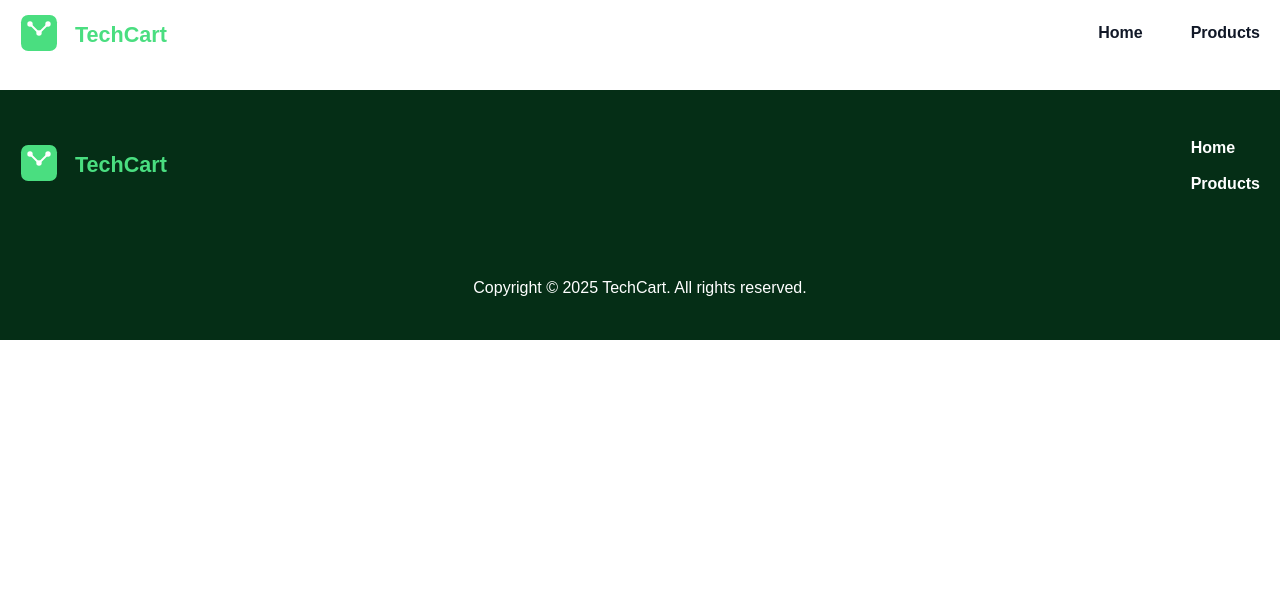
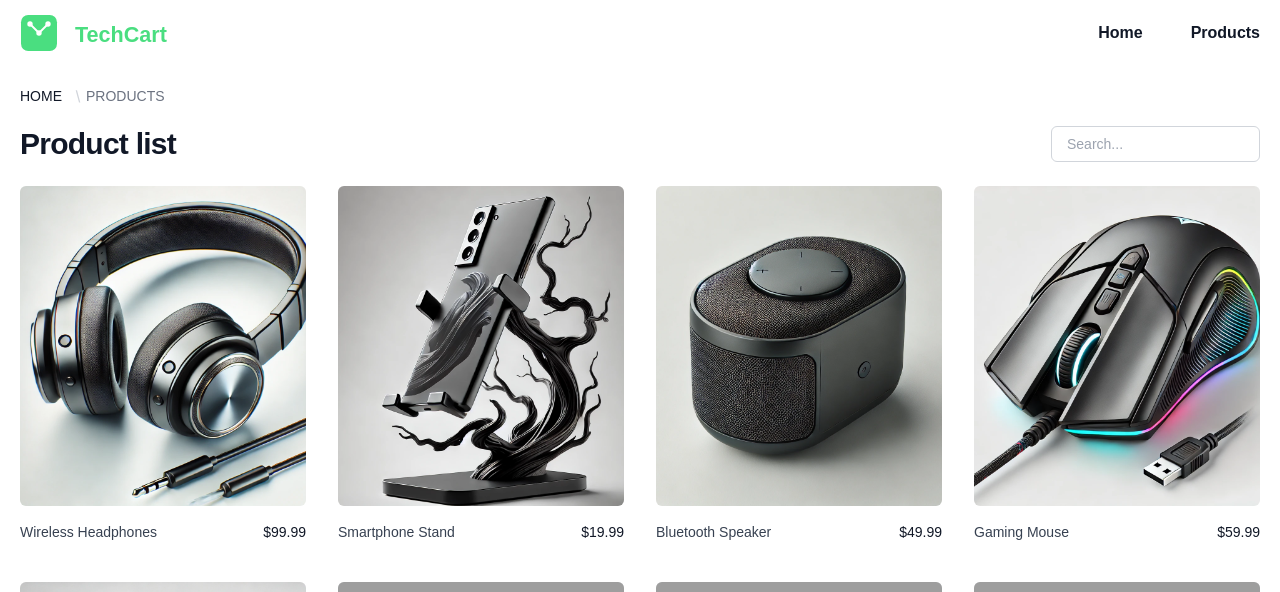
Before and after one commit to DimaOsinnii/nextjs-products, a Next.js app: page /products in a window 1280 px wide. Shown: the top 592 px of the page. Built offline with nearby package versions, Linux system fonts and the light colour scheme; grey boxes are pictures that could not be loaded.

Commit message:
create products list page

```diff
--- /dev/null
+++ b/src/app/products/filters.tsx
@@ -0,0 +1,33 @@
+'use client';
+
+import SearchInput from '@/components/search-input';
+import { useState } from 'react';
+import { useDebounceFunction } from '@/hooks/useDebounceValue';
+import { useRouter, useSearchParams } from 'next/navigation';
+
+export default function Filters() {
+  const searchParams = useSearchParams();
+  const search = searchParams.get('search') ?? '';
+  const { replace } = useRouter();
+
+  const [searchValue, setSearchValue] = useState(search);
+
+  const handleDebouncedSearch = useDebounceFunction((value) => {
+    const params = new URLSearchParams(searchParams.toString());
+
+    if (value) {
+      params.set('search', value as string);
+    } else {
+      params.delete('search'); // Remove the search param if the value is empty
+    }
+
+    replace(`?${params.toString()}`);
+  }, 300);
+
+  function handleSearch(value: string) {
+    setSearchValue(value);
+    handleDebouncedSearch(value);
+  }
+
+  return <SearchInput className="min-w-[280]" value={searchValue} onChange={handleSearch} />;
+}
--- a/src/app/products/page.tsx
+++ b/src/app/products/page.tsx
@@ -1,3 +1,67 @@
-export default function Products() {
-  return <div>Hello products</div>;
+import type { Metadata } from 'next';
+import type { Product } from '@/interfaces/product';
+import type { ListResponse, SearchParams } from '@/utils/types';
+
+import Link from 'next/link';
+
+import fetcher from '@/utils/fetcher';
+
+import Page from '@/components/page';
+import ClientImage from '@/components/client-image';
+
+import Filters from './filters';
+
+export const metadata: Metadata = {
+  title: 'Products | TechCart',
+  description: 'Browse the latest tech gadgets and tools in our curated catalog.',
+  alternates: {
+    canonical: 'https://techcart.io/products',
+  },
+  openGraph: {
+    title: 'TechCart - Browse Our Products',
+    description: 'Explore the latest and most innovative tech products available in our catalog.',
+    url: 'https://techcart.io/products',
+  },
+};
+export default async function Products(props: { searchParams: SearchParams }) {
+  const searchParams = await props.searchParams;
+  const search = searchParams.search ?? '';
+  const page = searchParams.page ?? '1';
+
+  const { data, total } = await fetcher<ListResponse<Product>>('/api/products', { query: { search, page } });
+
+  return (
+    <Page>
+      <div className="flex flex-col justify-between sm:flex-col lg:flex-row gap-3">
+        <h1 className="text-3xl font-bold tracking-tight text-gray-900">Product list</h1>
+        <Filters />
+      </div>
+
+      {total === 0 ? <div className="text-7xl w-full text-center my-20">Not found</div> : null}
+      <div className="mt-6 grid grid-cols-1 gap-x-6 gap-y-10 sm:grid-cols-2 lg:grid-cols-4 xl:gap-x-8">
+        {data.map((product) => (
+          <div key={product.id} className="group relative">
+            <ClientImage
+              alt={product.description}
+              src={product.image}
+              width={300}
+              height={300}
+              className="aspect-square w-full rounded-md bg-gray-200 object-cover group-hover:opacity-75 lg:aspect-auto lg:h-80"
+            />
+            <div className="mt-4 flex justify-between">
+              <div>
+                <h3 className="text-sm text-gray-700">
+                  <Link href={`/products/${product.slug}`}>
+                    <span aria-hidden="true" className="absolute inset-0" />
+                    {product.name}
+                  </Link>
+                </h3>
+              </div>
+              <p className="text-sm font-medium text-gray-900">${product.price}</p>
+            </div>
+          </div>
+        ))}
+      </div>
+    </Page>
+  );
 }
--- /dev/null
+++ b/src/components/client-image.tsx
@@ -0,0 +1,19 @@
+'use client';
+
+import Image, { ImageProps } from 'next/image';
+import { useEffect, useState } from 'react';
+
+interface ClientImageProps extends ImageProps {
+  fallbackSrc?: string;
+}
+
+export default function ClientImage(props: ClientImageProps) {
+  const { fallbackSrc = '/image-not-found.png', src, alt, ...imageProps } = props;
+  const [error, setError] = useState(false);
+
+  useEffect(() => {
+    setError(false);
+  }, []);
+
+  return <Image alt={alt} src={error ? fallbackSrc : src} onError={() => setError(true)} {...imageProps} />;
+}
--- /dev/null
+++ b/src/components/search-input.tsx
@@ -0,0 +1,30 @@
+import clsx from 'clsx';
+
+interface SearchInputProps {
+  value: string;
+  onChange: (value: string) => void;
+  placeholder?: string;
+  className?: string;
+}
+
+export default function SearchInput({ value, className, placeholder = 'Search...', onChange }: SearchInputProps) {
+  return (
+    <div
+      className={clsx(
+        'flex items-center rounded-md bg-white pl-3 outline outline-1 -outline-offset-1 outline-gray-300',
+        'has-[input:focus-within]:outline has-[input:focus-within]:outline-2 has-[input:focus-within]:-outline-offset-2 has-[input:focus-within]:outline-green-400',
+        className,
+      )}
+    >
+      <input
+        id="search"
+        name="search"
+        type="search"
+        value={value}
+        placeholder={placeholder}
+        onChange={(e) => onChange(e.target.value)}
+        className="block min-w-0 grow py-1.5 pl-1 pr-3 text-base text-gray-900 placeholder:text-gray-400 focus:outline focus:outline-0 sm:text-sm/6"
+      />
+    </div>
+  );
+}
--- /dev/null
+++ b/src/hooks/useDebounceValue.ts
@@ -0,0 +1,29 @@
+import { useCallback, useEffect, useRef } from 'react';
+
+type Timer = ReturnType<typeof setTimeout>;
+type SomeFunction = (...args: unknown[]) => void;
+
+export function useDebounceFunction<Func extends SomeFunction>(func: Func, delay = 1000) {
+  const timer = useRef<Timer>(null);
+
+  useEffect(() => {
+    return () => {
+      if (!timer.current) return;
+      clearTimeout(timer.current);
+    };
+  }, []);
+
+  return useCallback(
+    (...args: Parameters<Func>) => {
+      if (timer.current) {
+        clearTimeout(timer.current);
+      }
+
+      timer.current = setTimeout(() => {
+        func(...args);
+        timer.current = null;
+      }, delay);
+    },
+    [delay, func],
+  );
+}
--- /dev/null
+++ b/src/utils/types.ts
@@ -0,0 +1,5 @@
+export type SearchParams = Promise<{ [key: string]: string | string[] | undefined }>;
+export interface ListResponse<T = unknown> {
+  total: number;
+  data: T[];
+}
```
